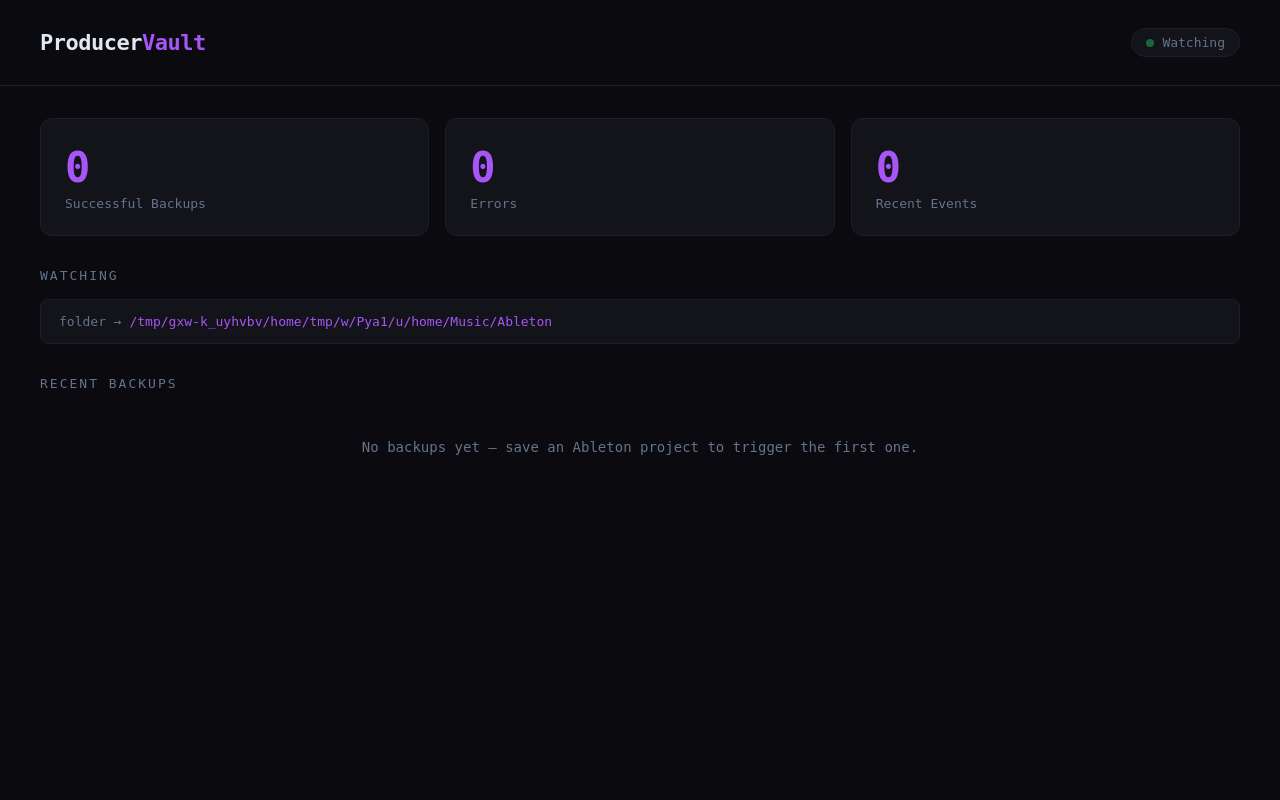
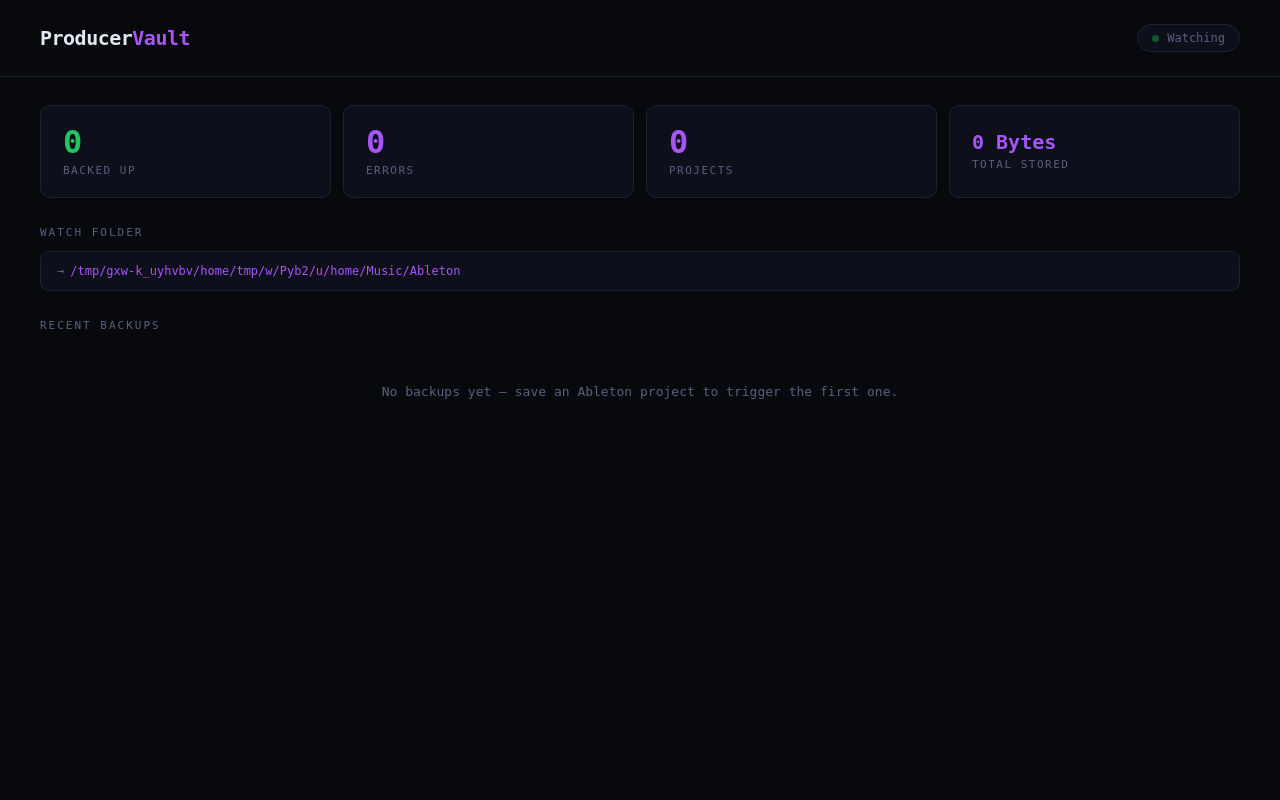
Before and after one commit to papjamzzz/producer-vault, a Flask app: page / in a window 1280 px wide. Run offline with Flask 3, Linux system fonts and the light colour scheme; data that the repository does not hold is empty.

Commit message:
Build ProducerVault v1 — debounce, versioned B2 paths, restore, full dashboard
Co-Authored-By: Claude Sonnet 4.6 <noreply@anthropic.com>

```diff
--- a/app.py
+++ b/app.py
@@ -6,19 +6,21 @@ Port 5565
 
 import os, sqlite3, threading, time
 from datetime import datetime
-from flask import Flask, render_template, jsonify
+from flask import Flask, render_template, jsonify, send_file, abort
 from dotenv import load_dotenv
 from watchdog.observers import Observer
 from watchdog.events import FileSystemEventHandler
 import humanize
+import tempfile
 
 load_dotenv(dotenv_path=os.path.join(os.path.dirname(__file__), '.env'), override=True)
 
 app = Flask(__name__)
-DB = os.path.join(os.path.dirname(__file__), 'data', 'vault.db')
+DB  = os.path.join(os.path.dirname(__file__), 'data', 'vault.db')
 
 WATCH_FOLDER = os.getenv('WATCH_FOLDER', os.path.expanduser('~/Music/Ableton'))
-WATCH_EXTS   = {'.als', '.alc', '.adg', '.asd'}
+WATCH_EXTS   = {'.als', '.alc', '.adg', '.asd', '.wav', '.aif', '.aiff', '.flac'}
+DEBOUNCE_SEC = 3.0   # Ableton fires multiple events per save — wait for settle
 
 # ── Database ──────────────────────────────────────────────────────────────────
 
@@ -32,62 +34,118 @@ def init_db():
     with get_db() as conn:
         conn.execute("""
             CREATE TABLE IF NOT EXISTS backups (
-                id          INTEGER PRIMARY KEY AUTOINCREMENT,
-                filename    TEXT NOT NULL,
-                filepath    TEXT NOT NULL,
-                size_bytes  INTEGER,
+                id           INTEGER PRIMARY KEY AUTOINCREMENT,
+                filename     TEXT NOT NULL,
+                filepath     TEXT NOT NULL,
+                b2_path      TEXT NOT NULL,
+                project_name TEXT,
+                size_bytes   INTEGER,
                 backed_up_at TEXT NOT NULL,
-                status      TEXT DEFAULT 'ok'
+                status       TEXT DEFAULT 'ok'
             )
         """)
         conn.commit()
 
 init_db()
 
-# ── B2 Upload ─────────────────────────────────────────────────────────────────
+# ── B2 Helpers ────────────────────────────────────────────────────────────────
 
-def upload_to_b2(filepath):
+def get_b2_bucket():
+    from b2sdk.v2 import InMemoryAccountInfo, B2Api
+    info   = InMemoryAccountInfo()
+    api    = B2Api(info)
+    api.authorize_account("production",
+                           os.getenv("B2_KEY_ID"),
+                           os.getenv("B2_APPLICATION_KEY"))
+    return api.get_bucket_by_name(os.getenv("B2_BUCKET_NAME", "ProducersVault"))
+
+def upload_to_b2(filepath, b2_path):
     try:
-        from b2sdk.v2 import InMemoryAccountInfo, B2Api
-        info   = InMemoryAccountInfo()
-        b2_api = B2Api(info)
-        b2_api.authorize_account("production",
-                                  os.getenv("B2_KEY_ID"),
-                                  os.getenv("B2_APPLICATION_KEY"))
-        bucket = b2_api.get_bucket_by_name(os.getenv("B2_BUCKET_NAME", "producervault"))
-        bucket.upload_local_file(
-            local_file=filepath,
-            file_name=os.path.basename(filepath)
-        )
+        bucket = get_b2_bucket()
+        bucket.upload_local_file(local_file=filepath, file_name=b2_path)
         return True
     except Exception as e:
         print(f"[B2 ERROR] {e}")
         return False
 
-# ── File Watcher ──────────────────────────────────────────────────────────────
+def download_from_b2(b2_path, dest_path):
+    try:
+        bucket = get_b2_bucket()
+        downloaded = bucket.download_file_by_name(b2_path)
+        downloaded.save_to(dest_path)
+        return True
+    except Exception as e:
+        print(f"[B2 DOWNLOAD ERROR] {e}")
+        return False
+
+def b2_total_size():
+    """Return total bytes stored across all files in bucket."""
+    try:
+        bucket = get_b2_bucket()
+        total = sum(f.size for f, _ in bucket.ls(show_versions=False))
+        return total
+    except Exception:
+        return 0
+
+# ── File Watcher with Debounce ─────────────────────────────────────────────────
+
+_pending   = {}   # path -> timer
+_lock      = threading.Lock()
+
+def _do_backup(path):
+    """Actually run the backup — called after debounce settles."""
+    with _lock:
+        _pending.pop(path, None)
+
+    if not os.path.exists(path):
+        return
+
+    ext          = os.path.splitext(path)[1].lower()
+    size         = os.path.getsize(path)
+    timestamp    = datetime.utcnow().strftime("%Y-%m-%dT%H-%M-%S")
+
+    # Build a human project name from the nearest parent folder
+    rel          = os.path.relpath(path, WATCH_FOLDER)
+    parts        = rel.split(os.sep)
+    project_name = parts[0] if len(parts) > 1 else "root"
+    filename     = os.path.basename(path)
+    b2_path      = f"{project_name}/{timestamp}/{filename}"
+
+    print(f"[VAULT] Backing up: {b2_path}")
+    success = upload_to_b2(path, b2_path)
+    status  = 'ok' if success else 'error'
+
+    with get_db() as conn:
+        conn.execute(
+            "INSERT INTO backups (filename, filepath, b2_path, project_name, size_bytes, backed_up_at, status) "
+            "VALUES (?,?,?,?,?,?,?)",
+            (filename, path, b2_path, project_name, size, datetime.utcnow().isoformat(), status)
+        )
+        conn.commit()
+
+    print(f"[VAULT] {'✓' if success else '✗'} {filename} ({humanize.naturalsize(size)})")
+
 
 class AbletonHandler(FileSystemEventHandler):
     def on_modified(self, event):
-        self._handle(event.src_path)
+        if not event.is_directory:
+            self._schedule(event.src_path)
 
     def on_created(self, event):
-        self._handle(event.src_path)
+        if not event.is_directory:
+            self._schedule(event.src_path)
 
-    def _handle(self, path):
+    def _schedule(self, path):
         ext = os.path.splitext(path)[1].lower()
         if ext not in WATCH_EXTS:
             return
-        print(f"[VAULT] Detected change: {path}")
-        size    = os.path.getsize(path) if os.path.exists(path) else 0
-        success = upload_to_b2(path)
-        status  = 'ok' if success else 'error'
-        with get_db() as conn:
-            conn.execute(
-                "INSERT INTO backups (filename, filepath, size_bytes, backed_up_at, status) VALUES (?,?,?,?,?)",
-                (os.path.basename(path), path, size, datetime.utcnow().isoformat(), status)
-            )
-            conn.commit()
-        print(f"[VAULT] Backup {'succeeded' if success else 'FAILED'}: {path}")
+        with _lock:
+            # Cancel any existing timer for this file
+            if path in _pending:
+                _pending[path].cancel()
+            t = threading.Timer(DEBOUNCE_SEC, _do_backup, args=[path])
+            _pending[path] = t
+            t.start()
 
 
 def start_watcher():
@@ -111,24 +169,47 @@ def start_watcher():
 @app.route("/")
 def index():
     with get_db() as conn:
-        backups = conn.execute(
-            "SELECT * FROM backups ORDER BY backed_up_at DESC LIMIT 50"
+        backups  = conn.execute(
+            "SELECT * FROM backups ORDER BY backed_up_at DESC LIMIT 100"
         ).fetchall()
-        total   = conn.execute("SELECT COUNT(*) FROM backups WHERE status='ok'").fetchone()[0]
-        errors  = conn.execute("SELECT COUNT(*) FROM backups WHERE status='error'").fetchone()[0]
+        total    = conn.execute("SELECT COUNT(*) FROM backups WHERE status='ok'").fetchone()[0]
+        errors   = conn.execute("SELECT COUNT(*) FROM backups WHERE status='error'").fetchone()[0]
+        projects = conn.execute(
+            "SELECT project_name, COUNT(*) as cnt, MAX(backed_up_at) as last_backup "
+            "FROM backups WHERE status='ok' GROUP BY project_name ORDER BY last_backup DESC"
+        ).fetchall()
+        size_sum = conn.execute("SELECT SUM(size_bytes) FROM backups WHERE status='ok'").fetchone()[0] or 0
+
     return render_template("index.html",
                            backups=backups,
                            total=total,
                            errors=errors,
+                           projects=projects,
+                           total_size=humanize.naturalsize(size_sum),
                            watch_folder=WATCH_FOLDER)
 
 @app.route("/api/backups")
 def api_backups():
     with get_db() as conn:
         rows = [dict(r) for r in conn.execute(
-            "SELECT * FROM backups ORDER BY backed_up_at DESC LIMIT 50"
+            "SELECT * FROM backups ORDER BY backed_up_at DESC LIMIT 100"
         ).fetchall()]
     return jsonify(rows)
+
+@app.route("/restore/<int:backup_id>")
+def restore(backup_id):
+    with get_db() as conn:
+        row = conn.execute("SELECT * FROM backups WHERE id=?", (backup_id,)).fetchone()
+    if not row:
+        abort(404)
+
+    tmp = tempfile.NamedTemporaryFile(delete=False, suffix=os.path.splitext(row['filename'])[1])
+    tmp.close()
+
+    if download_from_b2(row['b2_path'], tmp.name):
+        return send_file(tmp.name, as_attachment=True, download_name=row['filename'])
+    else:
+        abort(500)
 
 
 if __name__ == "__main__":
--- a/templates/index.html
+++ b/templates/index.html
@@ -6,72 +6,112 @@
 <title>ProducerVault</title>
 <style>
   :root {
-    --bg: #0a0a0f;
-    --surface: #13131a;
-    --border: #1e1e2e;
-    --accent: #7c3aed;
+    --bg:      #08090d;
+    --surface: #0d0f1a;
+    --card:    #11131e;
+    --border:  #1e2235;
+    --text:    #e2e8f0;
+    --dim:     #5a6080;
+    --accent:  #7c3aed;
     --accent2: #a855f7;
-    --green: #22c55e;
-    --red: #ef4444;
-    --text: #e2e8f0;
-    --muted: #64748b;
+    --green:   #22c55e;
+    --red:     #ef4444;
+    --yellow:  #f59e0b;
   }
   * { box-sizing: border-box; margin: 0; padding: 0; }
   body { background: var(--bg); color: var(--text); font-family: 'SF Mono', 'Fira Code', monospace; min-height: 100vh; }
 
+  /* ── Header ── */
   header {
-    padding: 28px 40px;
+    padding: 24px 40px;
     border-bottom: 1px solid var(--border);
     display: flex; align-items: center; justify-content: space-between;
   }
-  .logo { font-size: 22px; font-weight: 700; letter-spacing: -0.5px; }
+  .logo { font-size: 20px; font-weight: 700; letter-spacing: -0.5px; }
   .logo span { color: var(--accent2); }
   .status-pill {
     display: flex; align-items: center; gap: 8px;
     background: var(--surface); border: 1px solid var(--border);
-    padding: 6px 14px; border-radius: 999px; font-size: 13px; color: var(--muted);
+    padding: 6px 14px; border-radius: 999px; font-size: 12px; color: var(--dim);
   }
-  .dot { width: 8px; height: 8px; border-radius: 50%; background: var(--green); animation: pulse 2s infinite; }
-  @keyframes pulse { 0%,100%{opacity:1} 50%{opacity:0.4} }
+  .dot { width: 7px; height: 7px; border-radius: 50%; background: var(--green); animation: pulse 2s infinite; }
+  @keyframes pulse { 0%,100%{opacity:1} 50%{opacity:0.3} }
 
+  /* ── Stats ── */
   .stats {
-    display: grid; grid-template-columns: repeat(3, 1fr);
-    gap: 16px; padding: 32px 40px;
+    display: grid; grid-template-columns: repeat(4, 1fr);
+    gap: 12px; padding: 28px 40px 0;
   }
   .stat {
     background: var(--surface); border: 1px solid var(--border);
-    border-radius: 12px; padding: 24px;
+    border-radius: 10px; padding: 20px 22px;
   }
-  .stat-num { font-size: 42px; font-weight: 700; color: var(--accent2); }
-  .stat-label { color: var(--muted); font-size: 13px; margin-top: 4px; }
+  .stat-num { font-size: 32px; font-weight: 700; color: var(--accent2); line-height: 1; }
+  .stat-num.green { color: var(--green); }
+  .stat-num.red   { color: var(--red); }
+  .stat-label { color: var(--dim); font-size: 11px; margin-top: 6px; text-transform: uppercase; letter-spacing: 1.5px; }
 
-  .section { padding: 0 40px 40px; }
-  .section-title { font-size: 13px; text-transform: uppercase; letter-spacing: 2px; color: var(--muted); margin-bottom: 16px; }
-
+  /* ── Sections ── */
+  .section { padding: 28px 40px; }
+  .section-title {
+    font-size: 11px; text-transform: uppercase; letter-spacing: 2px;
+    color: var(--dim); margin-bottom: 12px;
+  }
   .watch-path {
     background: var(--surface); border: 1px solid var(--border);
-    border-radius: 8px; padding: 14px 18px;
-    font-size: 13px; color: var(--accent2); margin-bottom: 32px;
+    border-radius: 8px; padding: 12px 16px;
+    font-size: 12px; color: var(--accent2);
   }
-  .watch-path span { color: var(--muted); }
+  .watch-path span { color: var(--dim); margin-right: 6px; }
 
-  .backup-list { display: flex; flex-direction: column; gap: 8px; }
+  /* ── Projects ── */
+  .projects { display: flex; gap: 10px; flex-wrap: wrap; margin-bottom: 28px; }
+  .project-chip {
+    background: var(--surface); border: 1px solid var(--border);
+    border-radius: 8px; padding: 10px 14px; font-size: 12px;
+  }
+  .project-chip-name { color: var(--accent2); font-weight: 600; }
+  .project-chip-meta { color: var(--dim); font-size: 11px; margin-top: 3px; }
+
+  /* ── Backup List ── */
+  .backup-list { display: flex; flex-direction: column; gap: 6px; }
   .backup-row {
     background: var(--surface); border: 1px solid var(--border);
-    border-radius: 8px; padding: 14px 18px;
+    border-radius: 8px; padding: 12px 16px;
     display: flex; align-items: center; justify-content: space-between;
-    transition: border-color 0.2s;
+    transition: border-color 0.15s;
   }
   .backup-row:hover { border-color: var(--accent); }
-  .backup-name { font-size: 14px; font-weight: 600; }
-  .backup-meta { font-size: 12px; color: var(--muted); margin-top: 3px; }
+  .backup-left { display: flex; flex-direction: column; gap: 3px; }
+  .backup-name { font-size: 13px; font-weight: 600; }
+  .backup-project { font-size: 11px; color: var(--accent2); }
+  .backup-meta { font-size: 11px; color: var(--dim); }
+  .backup-right { display: flex; align-items: center; gap: 10px; }
   .badge {
-    padding: 3px 10px; border-radius: 999px; font-size: 11px; font-weight: 600;
+    padding: 2px 9px; border-radius: 999px; font-size: 10px; font-weight: 600; white-space: nowrap;
   }
-  .badge-ok { background: rgba(34,197,94,0.1); color: var(--green); border: 1px solid rgba(34,197,94,0.2); }
-  .badge-error { background: rgba(239,68,68,0.1); color: var(--red); border: 1px solid rgba(239,68,68,0.2); }
+  .badge-ok    { background: rgba(34,197,94,0.1);  color: var(--green);  border: 1px solid rgba(34,197,94,0.2); }
+  .badge-error { background: rgba(239,68,68,0.1);  color: var(--red);    border: 1px solid rgba(239,68,68,0.2); }
+  .restore-btn {
+    background: rgba(124,58,237,0.15); border: 1px solid rgba(124,58,237,0.3);
+    color: var(--accent2); font-size: 10px; font-weight: 600;
+    padding: 3px 10px; border-radius: 6px; cursor: pointer;
+    text-decoration: none; transition: background 0.15s;
+    font-family: inherit;
+  }
+  .restore-btn:hover { background: rgba(124,58,237,0.3); }
 
-  .empty { color: var(--muted); font-size: 14px; padding: 32px 0; text-align: center; }
+  .empty { color: var(--dim); font-size: 13px; padding: 40px 0; text-align: center; }
+
+  /* ── Toast ── */
+  #toast {
+    position: fixed; bottom: 28px; right: 28px;
+    background: var(--card); border: 1px solid var(--border);
+    color: var(--text); font-size: 12px; padding: 12px 18px;
+    border-radius: 8px; opacity: 0; transition: opacity 0.3s;
+    pointer-events: none;
+  }
+  #toast.show { opacity: 1; }
 </style>
 </head>
 <body>
@@ -86,33 +126,63 @@
 
 <div class="stats">
   <div class="stat">
-    <div class="stat-num">{{ total }}</div>
-    <div class="stat-label">Successful Backups</div>
+    <div class="stat-num green">{{ total }}</div>
+    <div class="stat-label">Backed Up</div>
   </div>
   <div class="stat">
-    <div class="stat-num">{{ errors }}</div>
+    <div class="stat-num {% if errors > 0 %}red{% endif %}">{{ errors }}</div>
     <div class="stat-label">Errors</div>
   </div>
   <div class="stat">
-    <div class="stat-num">{{ backups|length }}</div>
-    <div class="stat-label">Recent Events</div>
+    <div class="stat-num">{{ projects|length }}</div>
+    <div class="stat-label">Projects</div>
+  </div>
+  <div class="stat">
+    <div class="stat-num" style="font-size:20px; padding-top:6px;">{{ total_size }}</div>
+    <div class="stat-label">Total Stored</div>
   </div>
 </div>
 
 <div class="section">
-  <div class="section-title">Watching</div>
-  <div class="watch-path"><span>folder → </span>{{ watch_folder }}</div>
+  <div class="section-title">Watch Folder</div>
+  <div class="watch-path"><span>→</span>{{ watch_folder }}</div>
+</div>
 
+{% if projects %}
+<div class="section" style="padding-top:0">
+  <div class="section-title">Projects</div>
+  <div class="projects">
+    {% for p in projects %}
+    <div class="project-chip">
+      <div class="project-chip-name">{{ p.project_name }}</div>
+      <div class="project-chip-meta">{{ p.cnt }} backup{{ 's' if p.cnt != 1 }} · {{ p.last_backup[:10] }}</div>
+    </div>
+    {% endfor %}
+  </div>
+</div>
+{% endif %}
+
+<div class="section" style="padding-top:0">
   <div class="section-title">Recent Backups</div>
   <div class="backup-list">
     {% if backups %}
       {% for b in backups %}
       <div class="backup-row">
-        <div>
+        <div class="backup-left">
           <div class="backup-name">{{ b.filename }}</div>
-          <div class="backup-meta">{{ b.backed_up_at[:19].replace('T',' ') }} UTC &nbsp;·&nbsp; {{ (b.size_bytes / 1024)|round(1) }} KB</div>
+          <div class="backup-project">{{ b.project_name or '—' }}</div>
+          <div class="backup-meta">
+            {{ b.backed_up_at[:19].replace('T',' ') }} UTC
+            &nbsp;·&nbsp;
+            {% if b.size_bytes %}{{ (b.size_bytes / 1024)|round(1) }} KB{% else %}—{% endif %}
+          </div>
         </div>
-        <span class="badge badge-{{ b.status }}">{{ '✓ backed up' if b.status == 'ok' else '✗ error' }}</span>
+        <div class="backup-right">
+          <span class="badge badge-{{ b.status }}">{{ '✓ backed up' if b.status == 'ok' else '✗ error' }}</span>
+          {% if b.status == 'ok' %}
+          <a class="restore-btn" href="/restore/{{ b.id }}" title="Download this version">↓ restore</a>
+          {% endif %}
+        </div>
       </div>
       {% endfor %}
     {% else %}
@@ -121,12 +191,27 @@
   </div>
 </div>
 
+<div id="toast"></div>
+
 <script>
-  // Auto-refresh every 10s
+  function showToast(msg) {
+    const t = document.getElementById('toast');
+    t.textContent = msg;
+    t.classList.add('show');
+    setTimeout(() => t.classList.remove('show'), 3000);
+  }
+
+  // Auto-refresh every 10s — only reload if new backups exist
+  let lastCount = {{ backups|length }};
   setInterval(() => {
     fetch('/api/backups')
       .then(r => r.json())
-      .then(() => location.reload());
+      .then(data => {
+        if (data.length !== lastCount) {
+          lastCount = data.length;
+          location.reload();
+        }
+      });
   }, 10000);
 </script>
 
```
Also changed, not shown: 3 other files.
